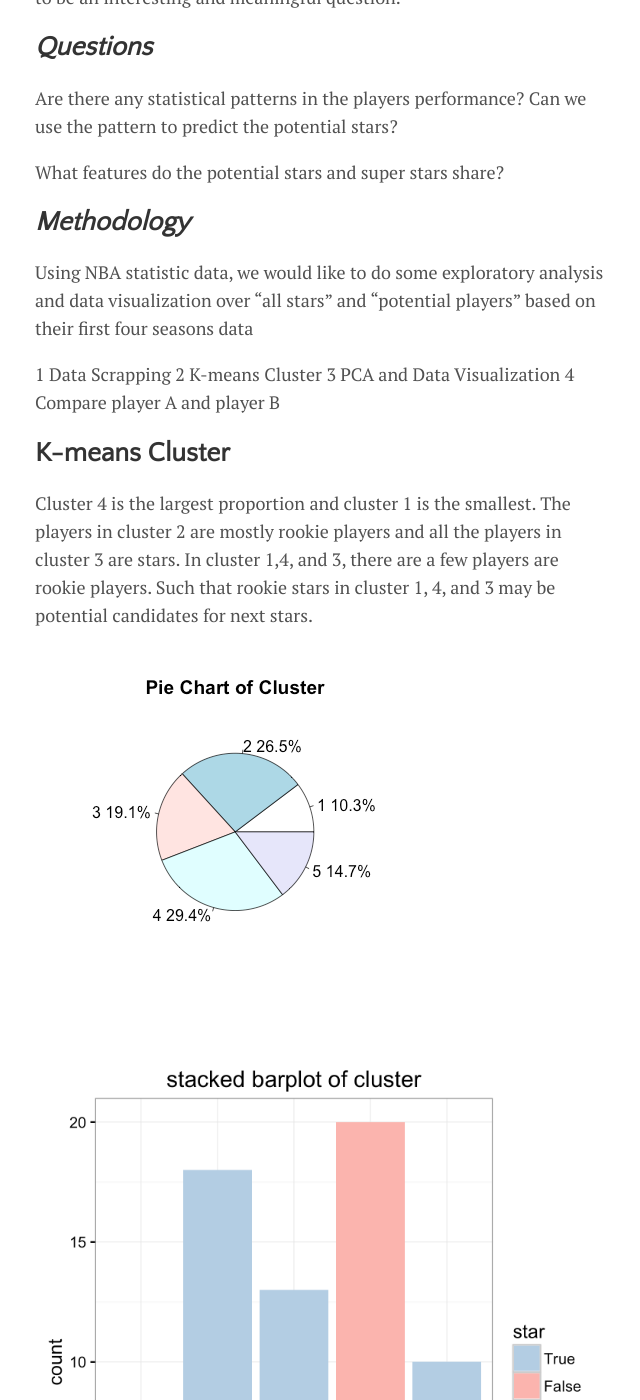
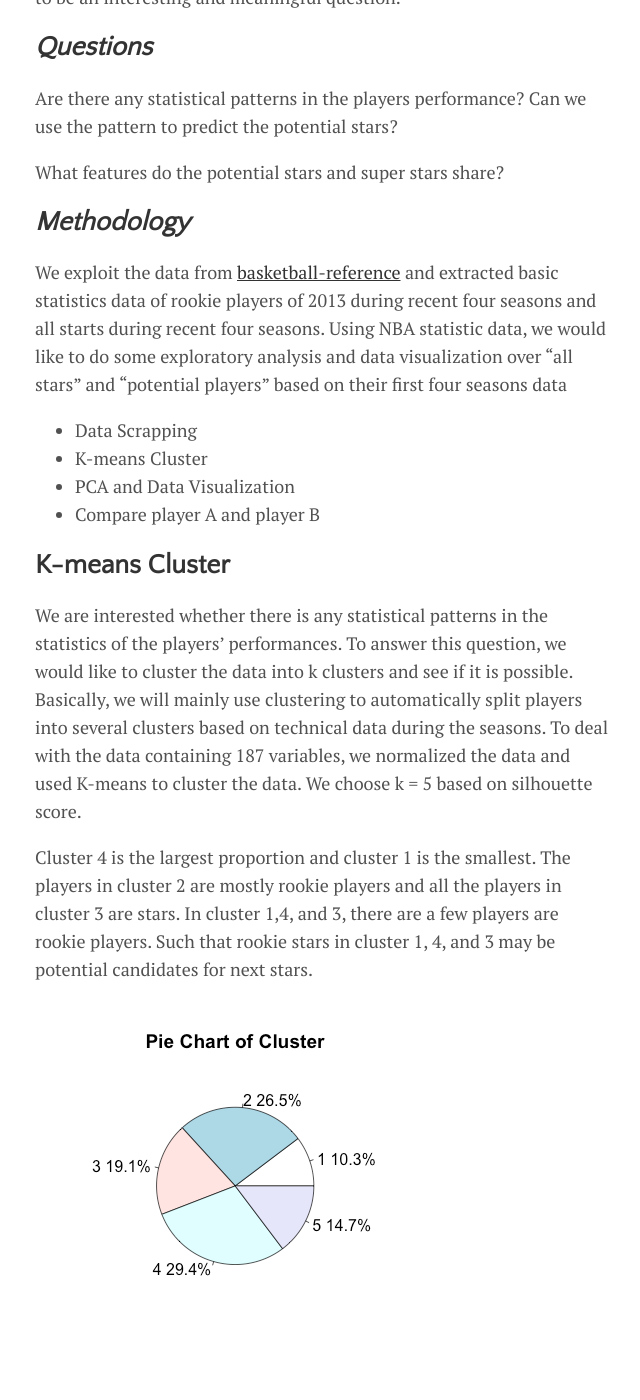
Before and after one commit to wurl2013/NBA_SuperStar, a Jekyll site: the page built from _posts/2016-01-01-Next-Super-Star.md, in a window 1280 px wide and 1400 px high, scrolled down 731 px. Shown: the whole window, without its empty margins (317-957 px from the left). Built offline with Jekyll 4.4.1, drawn with Linux system fonts in a browser that asks for light colours; nearby versions of some CDN libraries; some of the changed text lies outside the part shown.

Commit message:
Update 2016-01-01-Next-Super-Star.md

```diff
--- a/_posts/2016-01-01-Next-Super-Star.md
+++ b/_posts/2016-01-01-Next-Super-Star.md
@@ -25,15 +25,18 @@ What features do the potential stars and super stars share?
 
 ## _Methodology_
 
+We exploit the data from [basketball-reference](http://www.basketball-reference.com/) and extracted basic statistics data of rookie players of 2013 during recent four seasons and all starts during recent four seasons.
 Using NBA statistic data, we would like to do some exploratory analysis and data visualization over “all stars” and “potential players” based on their first four seasons data
 
-1 Data Scrapping
-2 K-means Cluster
-3 PCA and Data Visualization
-4 Compare player A and player B
+* Data Scrapping
+* K-means Cluster
+* PCA and Data Visualization
+* Compare player A and player B
 
 
 ## K-means Cluster
+
+We are interested whether there is any statistical patterns in the statistics of the players' performances. To answer this question, we would like to cluster the data into k clusters and see if it is possible. Basically, we will mainly use clustering to automatically split players into several clusters based on technical data during the seasons. To deal with the data containing 187 variables, we normalized the data and used K-means to cluster the data. We choose k = 5 based on silhouette score.
 
 Cluster 4 is the largest proportion and cluster 1 is the smallest. The players in cluster 2 are mostly rookie players and all the players in cluster 3 are stars. In cluster 1,4, and 3, there are a few players are rookie players. Such that rookie stars in cluster 1, 4, and 3 may be potential candidates for next stars.
 
@@ -47,7 +50,7 @@ Cluster 4 is the largest proportion and cluster 1 is the smallest. The players i
 
 ## PCA Visualization
 
-
+To visualize the result of k-means, we used Principle Component Analysis (PCA) to process the k-means results. The results of PCA shows that the first 10 PCA can explains 80\% of the data. The plot of the projection of players feature space on first two PC's shows each group has distinctive projection position.
 
 ![alt tag](https://mengxinji.github.io/NBA_SuperStar/images/cluster_plot_r.png)
 
```
